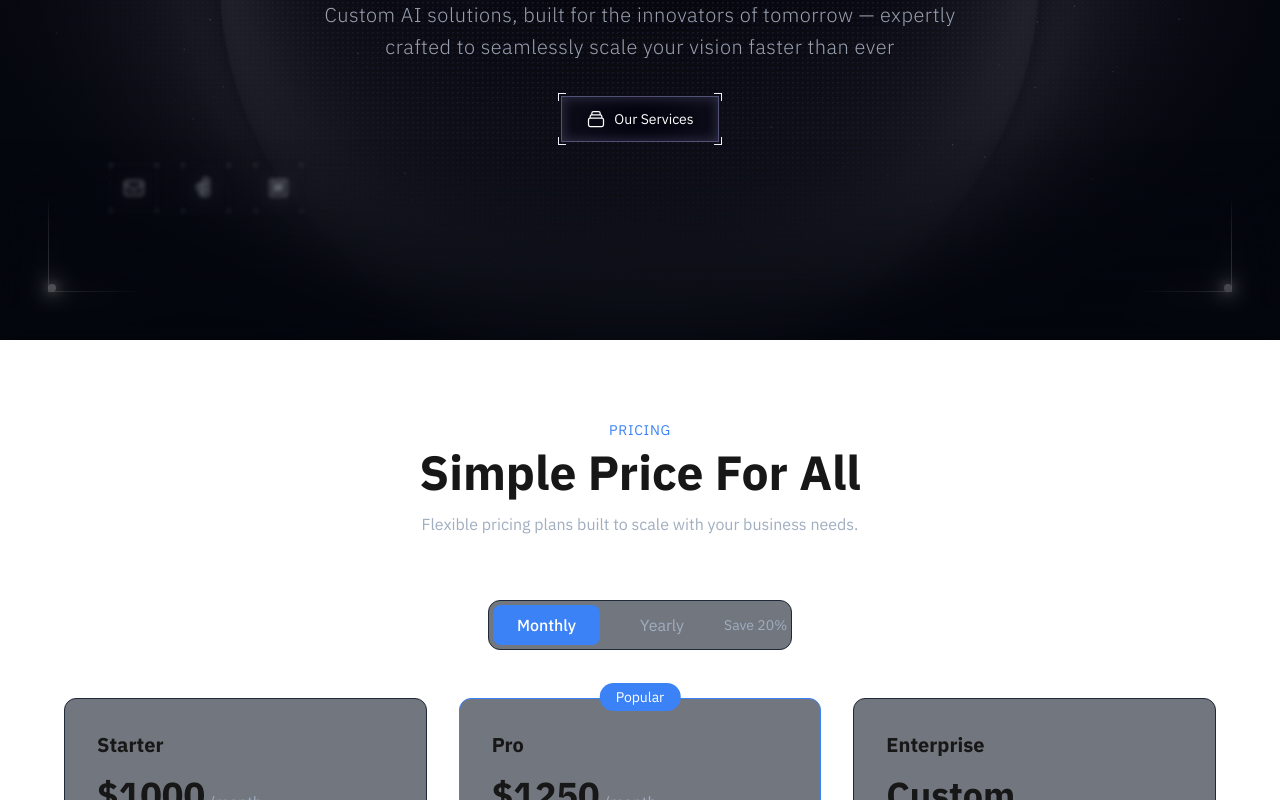
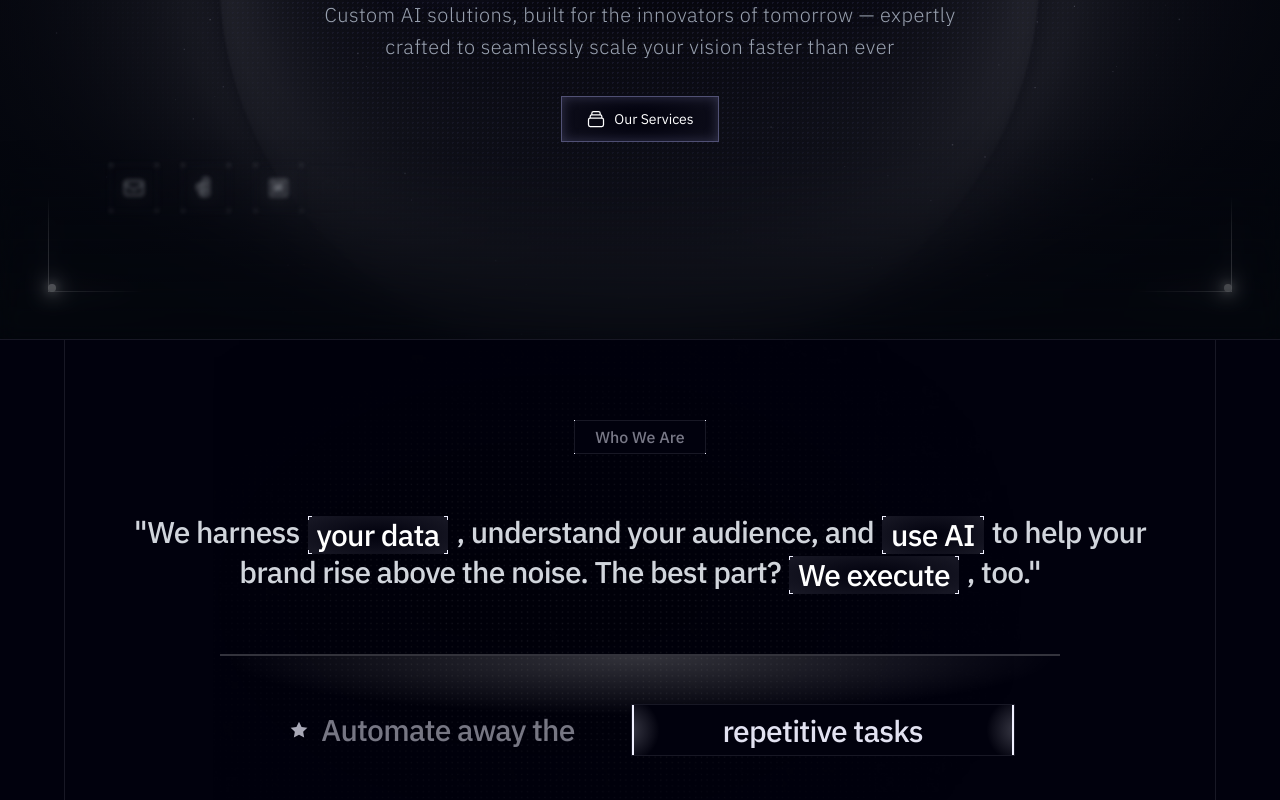
Before and after one commit to Twarimitswe-Aaron/Portfolio-, a Next.js app: page / in a window 1280 px wide. Shown: the part 460-1260 px from the top of the page. Built offline with nearby package versions, Linux system fonts and the light colour scheme.

Commit message:
[+]:addition of who we are component

```diff
--- a/src/app/page.tsx
+++ b/src/app/page.tsx
@@ -1,5 +1,6 @@
 import Navbar from '@/components/Navbar';
 import Hero from '@/components/Hero';
+import WhoWeAre from '@/components/WhoWeAre';
 import PricingSection from '@/components/PricingSection';
 import BlogSection from '@/components/BlogSection';
 import AboutSection from '@/components/AboutSection';
@@ -14,6 +15,7 @@ export default function Home() {
       <Navbar />
       <main className="relative z-10">
         <Hero />
+        <WhoWeAre />
         <PricingSection />
         <BlogSection />
         <AboutSection />
--- a/src/components/Hero.tsx
+++ b/src/components/Hero.tsx
@@ -816,7 +816,7 @@ export default function Hero() {
                         <motion.div
                             className="absolute -top-1 -left-1 w-2 h-2 z-20"
                             variants={{
-                                initial: { opacity: 1, x: 0, y: 0 },
+                                initial: { opacity: 0, x: 0, y: 0 },
                                 hover: {
                                     opacity: 1,
                                     x: [0, -4, 0, 0],
@@ -834,9 +834,9 @@ export default function Hero() {
                         </motion.div>
                         {/* Top Right */}
                         <motion.div
-                            className="absolute -top-1 -right-1 w-2 h-2 z-20"
+                            className="absolute  hover:block -top-1 -right-1 w-2 h-2 z-20"
                             variants={{
-                                initial: { opacity: 1, x: 0, y: 0 },
+                                initial: { opacity: 0, x: 0, y: 0 },
                                 hover: {
                                     opacity: 1,
                                     x: [0, 4, 0, 0],
@@ -856,7 +856,7 @@ export default function Hero() {
                         <motion.div
                             className="absolute -bottom-1 -left-1 w-2 h-2 z-20"
                             variants={{
-                                initial: { opacity: 1, x: 0, y: 0 },
+                                initial: { opacity: 0, x: 0, y: 0 },
                                 hover: {
                                     opacity: 1,
                                     x: [0, -4, 0, 0],
@@ -876,7 +876,7 @@ export default function Hero() {
                         <motion.div
                             className="absolute -bottom-1 -right-1 w-2 h-2 z-20"
                             variants={{
-                                initial: { opacity: 1, x: 0, y: 0 },
+                                initial: { opacity: 0, x: 0, y: 0 },
                                 hover: {
                                     opacity: 1,
                                     x: [0, 4, 0, 0],
@@ -907,6 +907,11 @@ export default function Hero() {
                     WebkitMaskImage: 'linear-gradient(to top, black 0%, transparent 100%)'
                 }}
             />
+
+            {/* Bottom Border Matching WhoWeAre Width */}
+            <div className="absolute bottom-0 left-0 w-full flex justify-center z-30">
+                <div className="w-full border-b border-[#181825]"></div>
+            </div>
         </section>
     );
 }
--- /dev/null
+++ b/src/components/WhoWeAre.tsx
@@ -0,0 +1,146 @@
+'use client';
+
+import React, { useState, useEffect } from 'react';
+import { motion, AnimatePresence } from 'framer-motion';
+
+const Highlight = ({ children, className = "" }: { children: React.ReactNode; className?: string }) => {
+    return (
+        <span className={`relative inline-flex items-center justify-center bg-[radial-gradient(66%_75%_at_50%_50%,#01010d_0%,#181825_100%)] border border-[#1f2937]/0 font-sans text-white align-baseline group ${className}`} style={{ verticalAlign: 'middle' }}>
+            {/* Corner Accents - 4 Corners Explicitly Positioned */}
+
+            {/* Top Left */}
+            <span className="absolute -top-[1px] -left-[1px] w-[1px] h-1 bg-[#f0f0ff]"></span>
+            <span className="absolute -top-[1px] -left-[1px] w-1 h-[1px] bg-[#f0f0ff]"></span>
+
+            {/* Top Right */}
+            <span className="absolute -top-[1px] -right-[1px] w-[1px] h-1 bg-[#f0f0ff]"></span>
+            <span className="absolute -top-[1px] -right-[1px] w-1 h-[1px] bg-[#f0f0ff]"></span>
+
+            {/* Bottom Right */}
+            <span className="absolute -bottom-[1px] -right-[1px] w-[1px] h-1 bg-[#f0f0ff]"></span>
+            <span className="absolute -bottom-[1px] -right-[1px] w-1 h-[1px] bg-[#f0f0ff]"></span>
+
+            {/* Bottom Left */}
+            <span className="absolute -bottom-[1px] -left-[1px] w-[1px] h-1 bg-[#f0f0ff]"></span>
+            <span className="absolute -bottom-[1px] -left-[1px] w-1 h-[1px] bg-[#f0f0ff]"></span>
+
+            <div className="relative z-10 items-center px-2 py-0.3 text-center">
+                {children}
+            </div>
+        </span>
+    );
+};
+
+export default function WhoWeAre() {
+    const words = ["slow operations", "human error", "repetitive tasks", "manual workflows"];
+    const [index, setIndex] = useState(0);
+
+    useEffect(() => {
+        const interval = setInterval(() => {
+            setIndex((prev) => (prev + 1) % words.length);
+        }, 3000); // Change every 3 seconds
+        return () => clearInterval(interval);
+    }, []);
+
+    return (
+        <section className="relative w-full bg-[#01010d] flex justify-center items-center overflow-hidden"
+            style={{ fontFamily: '"IBM Plex Sans", "IBM Plex Sans Placeholder", sans-serif' }}>
+
+            {/* Background Image */}
+            {/* Background Image - Centered Fixed Size */}
+            <div className="absolute top-1/2 left-1/2 -translate-x-1/2 -translate-y-1/2 w-[853px] h-[628px] z-0 select-none pointer-events-none"
+                style={{
+                    filter: 'brightness(1.24)',
+                    opacity: 0.4,
+                    mixBlendMode: 'normal'
+                }}>
+                <img
+                    src="/images/who%20we%20are.avif"
+                    alt=""
+                    className="w-full h-full object-cover object-center"
+                />
+            </div>
+
+            {/* Main Container with Borders & Width Constraints */}
+            <div className="relative w-[90%] max-w-[1200px] mx-auto border-l border-r border-[#181825] flex flex-col items-center gap-[60px] py-[80px] px-5 md:px-[40px] z-10">
+
+                {/* Badge */}
+                <div className="relative flex flex-col items-center">
+                    <div className="relative px-5 py-1 border border-[#181825] bg-[#01010d] flex items-center gap-3">
+                        <div className="relative z-10">
+                            <span className="text-[16px] font-medium text-[#f0f0ff]/50 leading-[1.3em]">Who We Are</span>
+                        </div>
+                        {/* Dots */}
+                        <div className="absolute top-[-1px] left-[-1px] w-[1px] h-[1px] bg-[#f0f0ff]"></div>
+                        <div className="absolute top-[-1px] right-[-1px] w-[1px] h-[1px] bg-[#f0f0ff]"></div>
+                        <div className="absolute bottom-[-1px] left-[-1px] w-[1px] h-[1px] bg-[#f0f0ff]"></div>
+                        <div className="absolute bottom-[-1px] right-[-1px] w-[1px] h-[1px] bg-[#f0f0ff]"></div>
+                    </div>
+                </div>
+
+                {/* Content */}
+                {/* Content - Single Text Block Flow */}
+                <div className="w-full max-w-5xl text-center leading-relaxed">
+                    <div className="text-xl md:text-3xl lg:text-3xl font-medium text-gray-300 tracking-tight inline-block">
+                        "We harness
+                        <Highlight className="text-xl md:text-3xl lg:text-3xl font-medium tracking-tight align-middle mx-2">your data</Highlight>
+                        , understand your audience, and
+                        <Highlight className="text-xl md:text-3xl lg:text-3xl font-medium tracking-tight align-middle mx-2">use AI</Highlight>
+                        to help your brand rise above the noise. The best part?
+                        <Highlight className="text-xl md:text-3xl lg:text-3xl font-medium tracking-tight align-middle mx-2">We execute</Highlight>
+                        , too."
+                    </div>
+                </div>
+
+
+
+
+                {/* Bottom Statement with Slider */}
+                <div className="w-full max-w-[840px] flex flex-wrap items-center justify-center gap-[32px] p-[40px] border-t-[2px] border-white/20 relative overflow-hidden box-border">
+                    {/* Top Glow Effect */}
+                    <div className="absolute top-0 left-0 right-0 h-[60px] pointer-events-none z-0"
+                        style={{ background: 'radial-gradient(ellipse at top, rgba(255, 255, 255, 0.2) 0%, transparent 70%)' }}></div>
+
+                    {/* Icon & "Automate away the" */}
+                    {/* Icon & "Automate away the" */}
+                    <div className="flex items-center gap-3 text-[#f0f0ff]/70 text-xl md:text-3xl lg:text-3xl font-medium tracking-tight py-4 px-6">
+                        <svg className="w-5 h-5 text-[#f0f0ff] opacity-70" viewBox="0 0 24 24" fill="currentColor" style={{ opacity: 0.7 }}>
+                            <path d="M12 2L15.09 8.26L22 9.27L17 14.14L18.18 21.02L12 17.77L5.82 21.02L7 14.14L2 9.27L8.91 8.26L12 2Z" />
+                        </svg>
+                        <span style={{ opacity: 0.7 }}>Automate away the</span>
+                    </div>
+
+                    {/* Slider Container - Framer Exact Styling */}
+                    <div className="relative w-[384px] h-[52px] flex items-center justify-center gap-6 px-3 py-1 overflow-hidden border border-[#181825] bg-[#01010d] box-border">
+
+                        {/* Vertical Glow Effects - Left & Right */}
+                        <div className="absolute -left-[65px] top-0 bottom-0 w-[120px] z-0 pointer-events-none"
+                            style={{ background: 'radial-gradient(circle at 50% 50%, rgba(240, 240, 255, 0.25) 0%, rgba(240, 240, 255, 0) 50%)' }}></div>
+
+                        <div className="absolute -right-[65px] top-0 bottom-0 w-[120px] z-0 pointer-events-none"
+                            style={{ background: 'radial-gradient(circle at 50% 50%, rgba(240, 240, 255, 0.25) 0%, rgba(240, 240, 255, 0) 50%)' }}></div>
+
+                        {/* White Vertical Borders */}
+                        <div className="absolute left-0 top-0 bottom-0 w-0.5 bg-[#f0f0ff] z-10" style={{ opacity: 1 }}></div>
+                        <div className="absolute right-0 top-0 bottom-0 w-0.5 bg-[#f0f0ff] z-10" style={{ opacity: 1 }}></div>
+
+                        <AnimatePresence mode="wait">
+                            <motion.div
+                                key={index}
+                                initial={{ y: 20, opacity: 0 }}
+                                animate={{ y: 0, opacity: 1 }}
+                                exit={{ y: -20, opacity: 0 }}
+                                transition={{ duration: 0.5, ease: "easeInOut" }}
+                                className="absolute z-20"
+                            >
+                                <span className="text-xl md:text-3xl lg:text-3xl font-medium text-[#f0f0ff] tracking-tight">
+                                    {words[index]}
+                                </span>
+                            </motion.div>
+                        </AnimatePresence>
+                    </div>
+                </div>
+            </div>
+        </section>
+    );
+}
```
Also changed, not shown: public/images/who we are.avif (added).
